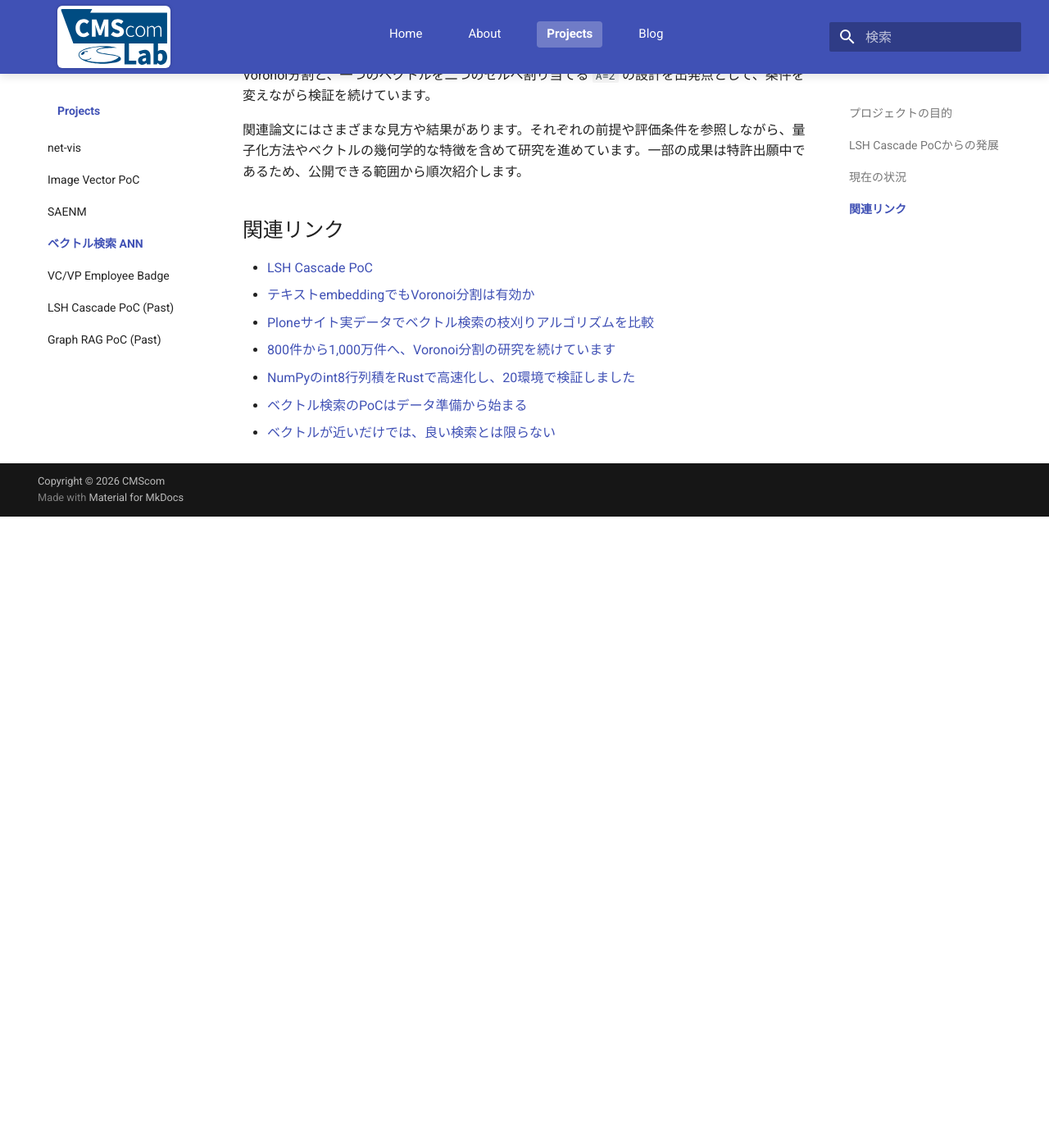
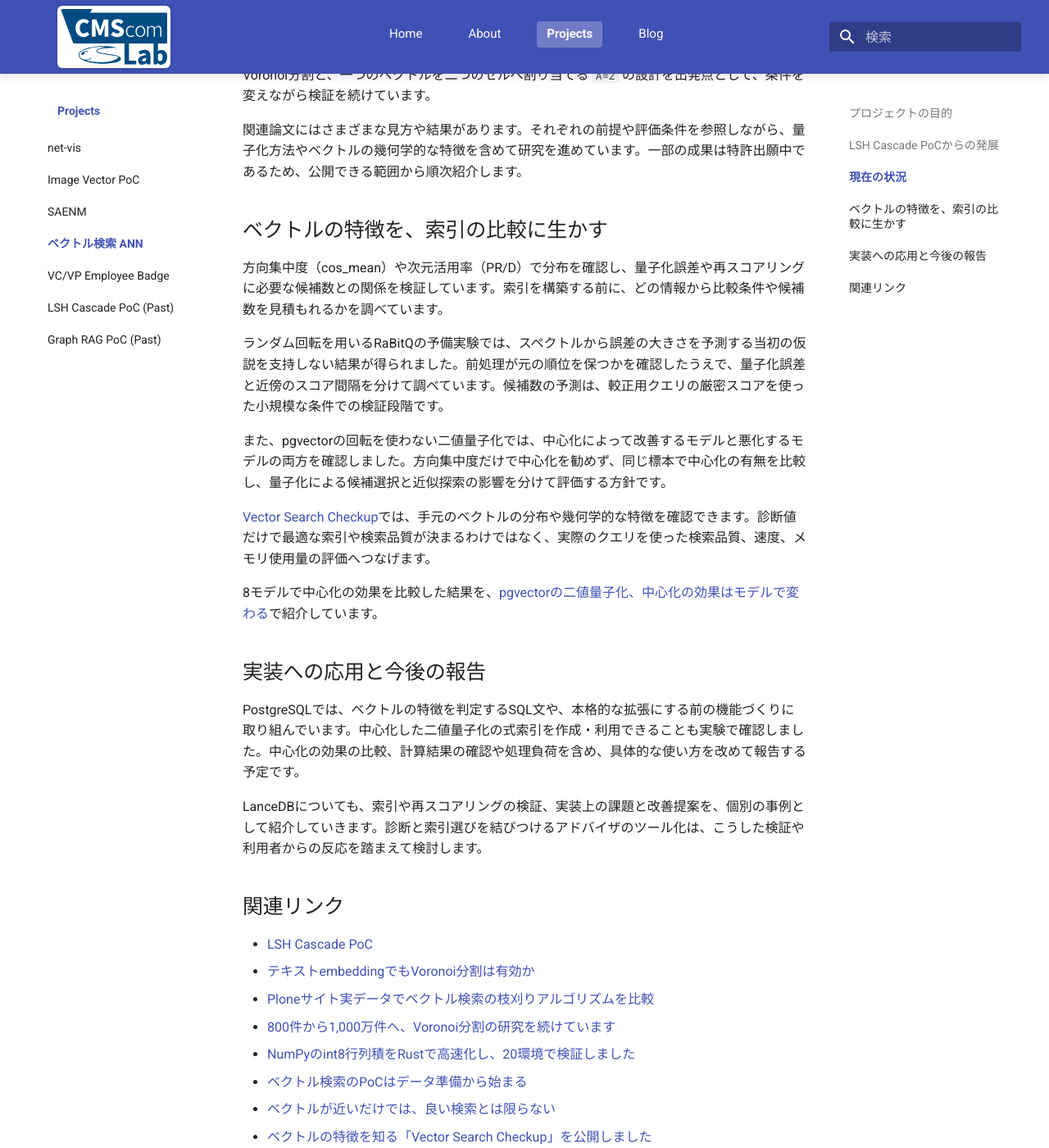
Before and after one commit to CMScomLab/CMScomLab.github.io, an MkDocs documentation site: the page built from docs/projects/vector-search-ann.md, in a window 1280 px wide and 1400 px high, scrolled down 927 px. Shown: the whole window at 82% size. Built offline with MkDocs 1.6.1 and Material for MkDocs 9.7.7, drawn with Linux system fonts in a browser that asks for light colours; comment, search, counter and statistics services are not loaded; before the commit the page ends 1557 px from its top, so only the background shows below that.

Commit message:
Publish pgvector centering experiment for October 18

```diff
--- /dev/null
+++ b/docs/blog/posts/2026-10-18-vector-geometry-index-guide.md
@@ -0,0 +1,72 @@
+---
+date: 2026-10-18
+authors:
+  - terapyon
+categories:
+  - Projects
+tags:
+  - Vector Search
+  - Embedding
+  - Quantization
+  - PostgreSQL
+  - Research
+slug: vector-geometry-index-guide
+title: pgvectorの二値量子化、中心化の効果はモデルで変わる
+---
+
+# pgvectorの二値量子化、中心化の効果はモデルで変わる
+
+pgvectorの二値量子化で、ベクトルから平均を引く「中心化」を試しました。8モデルを比較した結果、e5ではRecall@10が0.496から0.943へ改善し、snowflakeでは0.959から0.907へ低下しました。同じ前処理でも、モデルによって効果が逆になりました。
+
+[Vector Search Checkup](2026-08-19-vector-search-checkup.md)では、ベクトルの方向の偏りや、次元の使われ方を確認できます。今回は、その特徴を検索の設定に生かすため、PostgreSQL上で中心化の有無を比較した結果を紹介します。
+
+<!-- more -->
+
+## 二値化する前に、平均を引く
+
+二値量子化（BQ）は、ベクトルの各成分を0か1で表す圧縮方法です。[pgvectorの公式ドキュメント](https://github.com/pgvector/pgvector#binary-quantization)では、二値化したベクトルで候補を集め、元のベクトルで順位を計算し直す検索方法が紹介されています。
+
+候補選びに使うハミング距離は、二つのビット列で値が異なる位置の数です。この距離で多めに候補を取り、最後に元のベクトルのコサイン距離で上位を選びます。
+
+今回比較したのは、そのまま二値化する方法と、平均ベクトルを引いてから二値化する方法です。中心化する側では、文書と検索クエリの両方から同じ平均を引きました。pgvector上で中心化した式索引を作成し、検索に使われることも確認できました。
+
+## 8モデル、各10万件で比較する
+
+pgvector 0.8.7を使い、8モデルそれぞれで10万件を検索対象にしました。クエリには、検索対象に含めない1,000件のベクトルを使っています。中心化に使う平均は、2,000件の標本から求めました。
+
+HNSWの `bit_hamming_ops` で上位200件を取り、元のベクトルで並べ直して10件を返します。`hnsw.ef_search` は200に揃え、ベクトルの回転は加えていません。
+
+評価指標のRecall@10は、元のベクトルを全件検索した上位10件を、どれだけ取得できたかの割合です。ここでは、圧縮と候補の絞り込みによる取りこぼしを測ります。
+
+## e5は改善し、snowflakeとnomicは低下した
+
+| モデル（実験内の識別名） | 中心化なしのRecall@10 | 中心化ありのRecall@10 |
+|---|---:|---:|
+| e5 | 0.496 | 0.943 |
+| snowflake | 0.959 | 0.907 |
+| bge | 0.961 | 0.971 |
+| mxbai | 0.988 | 0.991 |
+| qwen3 | 0.976 | 0.976 |
+| nomic | 0.951 | 0.937 |
+| minilm | 0.937 | 0.945 |
+| arcface | 0.572 | 0.560 |
+
+e5では、中心化によって全件検索の上位10件を約94%取得できるようになりました。一方、snowflakeやnomicでは取得率が下がり、残る5モデルの変化はおおむね±0.01程度でした。
+
+この結果から、中心化を一律に適用する方針を見直しました。ベクトルの方向集中度（cos_mean）だけで効果を判定せず、中心化あり・なしの検索結果を比較して選びます。
+
+## 二値化と近似探索の影響を分けて測る
+
+中心化の効果を調べるには、まず同じ文書とクエリから、中心化あり・なしのビット列を作ります。索引を使わずにハミング距離を全件計算し、同じ件数の候補を元のベクトルで並べ直せば、二値化した候補選択の差を測れます。
+
+次に、その結果をHNSWで候補を選んだ結果と比較します。今回の実験では、索引を使わない厳密なハミング距離の比較でも、e5は改善し、snowflakeは悪化しました。モデルによる効果の違いは、HNSWを外しても残りました。
+
+元のベクトルで並べ直しても、候補から漏れたデータは戻りません。中心化の有無に加え、最初に取る候補数を変えながら、Recallと処理時間を比較することが設定選びにつながります。
+
+## PostgreSQLで使える診断へ
+
+PostgreSQLでは、ベクトルの特徴を判定するSQL文や、本格的な拡張にする前の機能づくりを進めています。今回の比較結果を踏まえ、診断では同じ標本で中心化の有無を比べ、その結果を示す方針です。SQLの具体例や処理負荷、式索引の扱いは、別の記事で紹介する予定です。
+
+[ベクトル検索 ANNプロジェクト](../../projects/vector-search-ann.md)では、LanceDBの索引や再スコアリングの検証も進めています。実装上の課題や改善提案も、事例ごとに報告していきます。
+
+この一連の研究のきっかけは、1月に取り組んだ[LSHの実験](2026-02-02-lsh-cascade-poc-intro.md)でした。ベクトルをビット列に変換して検索候補を絞る試みが、今回のPostgreSQLでの量子化の検証につながっていることは、感慨深いです。
--- a/docs/projects/vector-search-ann.md
+++ b/docs/projects/vector-search-ann.md
@@ -28,6 +28,24 @@
 
 関連論文にはさまざまな見方や結果があります。それぞれの前提や評価条件を参照しながら、量子化方法やベクトルの幾何学的な特徴を含めて研究を進めています。一部の成果は特許出願中であるため、公開できる範囲から順次紹介します。
 
+## ベクトルの特徴を、索引の比較に生かす
+
+方向集中度（cos_mean）や次元活用率（PR/D）で分布を確認し、量子化誤差や再スコアリングに必要な候補数との関係を検証しています。索引を構築する前に、どの情報から比較条件や候補数を見積もれるかを調べています。
+
+ランダム回転を用いるRaBitQの予備実験では、スペクトルから誤差の大きさを予測する当初の仮説を支持しない結果が得られました。前処理が元の順位を保つかを確認したうえで、量子化誤差と近傍のスコア間隔を分けて調べています。候補数の予測は、較正用クエリの厳密スコアを使った小規模な条件での検証段階です。
+
+また、pgvectorの回転を使わない二値量子化では、中心化によって改善するモデルと悪化するモデルの両方を確認しました。方向集中度だけで中心化を勧めず、同じ標本で中心化の有無を比較し、量子化による候補選択と近似探索の影響を分けて評価する方針です。
+
+[Vector Search Checkup](https://vectorcheckup.cmscom.jp/)では、手元のベクトルの分布や幾何学的な特徴を確認できます。診断値だけで最適な索引や検索品質が決まるわけではなく、実際のクエリを使った検索品質、速度、メモリ使用量の評価へつなげます。
+
+8モデルで中心化の効果を比較した結果を、[pgvectorの二値量子化、中心化の効果はモデルで変わる](../blog/posts/2026-10-18-vector-geometry-index-guide.md)で紹介しています。
+
+## 実装への応用と今後の報告
+
+PostgreSQLでは、ベクトルの特徴を判定するSQL文や、本格的な拡張にする前の機能づくりに取り組んでいます。中心化した二値量子化の式索引を作成・利用できることも実験で確認しました。中心化の効果の比較、計算結果の確認や処理負荷を含め、具体的な使い方を改めて報告する予定です。
+
+LanceDBについても、索引や再スコアリングの検証、実装上の課題と改善提案を、個別の事例として紹介していきます。診断と索引選びを結びつけるアドバイザのツール化は、こうした検証や利用者からの反応を踏まえて検討します。
+
 ## 関連リンク
 
 - [LSH Cascade PoC](lsh-cascade-poc.md)
@@ -37,3 +55,4 @@
 - [NumPyのint8行列積をRustで高速化し、20環境で検証しました](../blog/posts/2026-08-04-rust-int8-matmul-experiment.md)
 - [ベクトル検索のPoCはデータ準備から始まる](../blog/posts/2026-08-12-vector-search-poc-data-preparation.md)
 - [ベクトルが近いだけでは、良い検索とは限らない](../blog/posts/2026-08-18-vector-similarity-and-search-quality.md)
+- [ベクトルの特徴を知る「Vector Search Checkup」を公開しました](../blog/posts/2026-08-19-vector-search-checkup.md)
```
